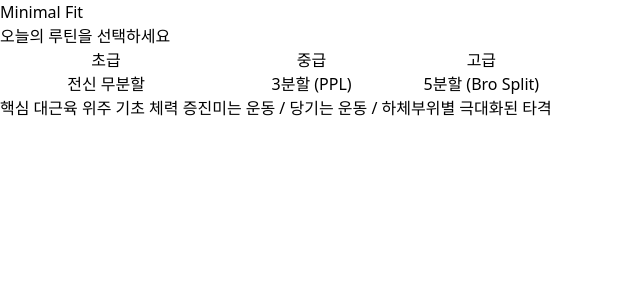
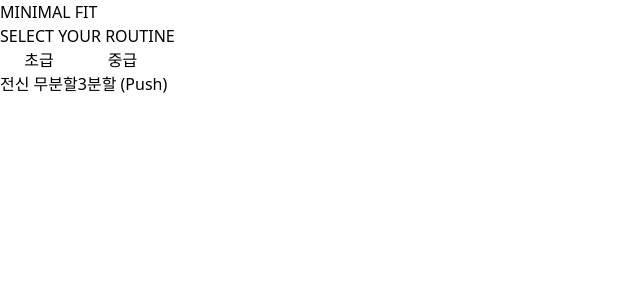
Before and after one commit to jirangi/workout_ads, a Next.js app: page /workout_ads/ in a window 1280 px wide. Shown: the top 300 px of the page, without its empty margins (0-640 px from the left). Built offline with nearby package versions, Linux system fonts and the light colour scheme.

Commit message:
[v1.37] 마스터 PRD 기반 전체 코드 통합 구현
[v1.17의 동기화 예외 처리, v1.34의 중앙 정렬 레이아웃 및 다크 휴식 UI, v1.35의 운동 메타데이터 DB를 모두 통합하여 app/page.tsx 전체 코드를 갱신함]

```diff
--- a/app/page.tsx
+++ b/app/page.tsx
@@ -1,19 +1,19 @@
 "use client";
 import { useState, useEffect, useRef } from "react";
+import { EXERCISE_DATABASE, ExerciseInfo } from "@/data/exercises";
 
-// 루틴 데이터 구조 정의
-interface Exercise {
-  name: string;
-  defaultWeight: number;
-  defaultReps: number;
+interface SetData {
+  id: number;
+  weight: number;
+  reps: number;
+  isEdited: boolean;
 }
 
 interface Routine {
   id: string;
   name: string;
   level: "초급" | "중급" | "고급";
-  description: string;
-  exercises: Exercise[];
+  exercises: ExerciseInfo[];
 }
 
 const ROUTINE_PRESETS: Routine[] = [
@@ -21,78 +21,126 @@
     id: "beginner-full",
     name: "전신 무분할",
     level: "초급",
-    description: "핵심 대근육 위주 기초 체력 증진",
-    exercises: [
-      { name: "스쿼트", defaultWeight: 40, defaultReps: 12 },
-      { name: "벤치프레스", defaultWeight: 40, defaultReps: 12 },
-      { name: "데드리프트", defaultWeight: 60, defaultReps: 8 },
-    ],
+    exercises: [EXERCISE_DATABASE[1], EXERCISE_DATABASE[0], EXERCISE_DATABASE[2]], // 스쿼트, 벤치, 데드
   },
   {
-    id: "intermediate-3day",
-    name: "3분할 (PPL)",
+    id: "intermediate-ppl",
+    name: "3분할 (Push)",
     level: "중급",
-    description: "미는 운동 / 당기는 운동 / 하체",
-    exercises: [
-      { name: "벤치프레스", defaultWeight: 60, defaultReps: 10 },
-      { name: "오버헤드 프레스", defaultWeight: 30, defaultReps: 12 },
-      { name: "딥스", defaultWeight: 0, defaultReps: 15 },
-    ],
-  },
-  {
-    id: "advanced-5day",
-    name: "5분할 (Bro Split)",
-    level: "고급",
-    description: "부위별 극대화된 타격",
-    exercises: [
-      { name: "인클라인 덤벨 프레스", defaultWeight: 25, defaultReps: 12 },
-      { name: "케이블 플라이", defaultWeight: 15, defaultReps: 15 },
-    ],
-  },
+    exercises: [EXERCISE_DATABASE[0], EXERCISE_DATABASE[3]], // 벤치, OHP
+  }
 ];
 
 export default function Home() {
   const [selectedRoutine, setSelectedRoutine] = useState<Routine | null>(null);
-  const [currentExerciseIndex, setCurrentExerciseIndex] = useState(0);
-  const [sets, setSets] = useState<any[]>([]);
+  const [currentExIndex, setCurrentExIndex] = useState(0);
+  const [sets, setSets] = useState<SetData[]>([]);
   const [currentSetIndex, setCurrentSetIndex] = useState(0);
   const [isResting, setIsResting] = useState(false);
   const [timeLeft, setTimeLeft] = useState(60);
+
   const [isTempoOn, setIsTempoOn] = useState(false);
+  const [tempoCount, setTempoCount] = useState(0);
   const speechRef = useRef<SpeechSynthesisUtterance | null>(null);
 
-  // 루틴 선택 시 초기 세트 세팅
+  // 음성 엔진 초기화
+  useEffect(() => {
+    if (typeof window !== "undefined") {
+      const utterance = new SpeechSynthesisUtterance();
+      utterance.lang = "ko-KR";
+      utterance.rate = 1.3;
+      speechRef.current = utterance;
+    }
+  }, []);
+
+  // [F2] 템포 엔진 로직
+  useEffect(() => {
+    let interval: NodeJS.Timeout;
+    if (isTempoOn && !isResting && selectedRoutine) {
+      interval = setInterval(() => {
+        setTempoCount((prev) => {
+          const nextCount = prev + 1;
+          if (speechRef.current) {
+            speechRef.current.text = nextCount.toString();
+            window.speechSynthesis.speak(speechRef.current);
+          }
+          return nextCount;
+        });
+      }, 1000);
+    } else {
+      setTempoCount(0);
+    }
+    return () => clearInterval(interval);
+  }, [isTempoOn, isResting, selectedRoutine]);
+
+  // [F13] 휴식 타이머 로직
+  useEffect(() => {
+    let timer: NodeJS.Timeout;
+    if (isResting && timeLeft > 0) {
+      timer = setInterval(() => setTimeLeft((prev) => prev - 1), 1000);
+    } else if (isResting && timeLeft === 0) {
+      handleSkipRest();
+    }
+    return () => clearInterval(timer);
+  }, [isResting, timeLeft]);
+
   const startRoutine = (routine: Routine) => {
     setSelectedRoutine(routine);
-    const firstEx = routine.exercises[0];
+    setCurrentExIndex(0);
+    setCurrentSetIndex(0);
+    setupExercise(routine.exercises[0]);
+  };
+
+  const setupExercise = (ex: ExerciseInfo) => {
     const initialSets = Array(3).fill(null).map((_, i) => ({
       id: i + 1,
-      weight: firstEx.defaultWeight,
-      reps: firstEx.defaultReps,
+      weight: ex.defaultWeight,
+      reps: ex.defaultReps,
       isEdited: false
     }));
     setSets(initialSets);
   };
 
-  // ... (음성 카운트 및 동기화 로직은 v1.30과 동일하게 유지)
+  // [F1] Zero-Click 동기화 (v1.17 Override 방지 로직 적용)
+  const updateSetValue = (index: number, field: "weight" | "reps", value: number) => {
+    const newSets = [...sets];
+    newSets[index][field] = value;
+    if (index > 0) newSets[index].isEdited = true;
+    if (index === 0) {
+      for (let i = 1; i < newSets.length; i++) {
+        if (!newSets[i].isEdited) newSets[i][field] = value;
+      }
+    }
+    setSets(newSets);
+  };
+
+  const handleSkipRest = () => {
+    setIsResting(false);
+    setTimeLeft(60);
+    if (currentSetIndex < sets.length - 1) {
+      setCurrentSetIndex(prev => prev + 1);
+    } else if (currentExIndex < selectedRoutine!.exercises.length - 1) {
+      const nextIndex = currentExIndex + 1;
+      setCurrentExIndex(nextIndex);
+      setCurrentSetIndex(0);
+      setupExercise(selectedRoutine!.exercises[nextIndex]);
+    } else {
+      alert("전체 루틴 완료! 대단합니다.");
+      setSelectedRoutine(null);
+    }
+  };
 
   // 루틴 선택 화면
   if (!selectedRoutine) {
     return (
-      <div className="flex flex-col items-center justify-center h-full p-8 bg-gray-50">
-        <h1 className="text-4xl font-black text-gray-900 mb-2">Minimal Fit</h1>
-        <p className="text-gray-500 mb-10 font-medium">오늘의 루틴을 선택하세요</p>
-
-        <div className="w-full space-y-4">
+      <div className="flex flex-col items-center justify-center min-h-screen p-8 bg-gray-50">
+        <h1 className="text-5xl font-black text-gray-900 mb-2 tracking-tighter">MINIMAL FIT</h1>
+        <p className="text-gray-400 mb-12 font-bold">SELECT YOUR ROUTINE</p>
+        <div className="w-full max-w-[400px] space-y-4">
           {ROUTINE_PRESETS.map((r) => (
-            <button
-              key={r.id}
-              onClick={() => startRoutine(r)}
-              className="w-full p-6 bg-white border-2 border-gray-100 rounded-3xl text-left shadow-sm active:scale-95 transition-all hover:border-blue-500"
-            >
-              <span className="text-xs font-bold text-blue-600 px-2 py-1 bg-blue-50 rounded-lg">{r.level}</span>
+            <button key={r.id} onClick={() => startRoutine(r)} className="w-full p-6 bg-white border-2 border-gray-100 rounded-[2rem] text-left shadow-sm active:scale-95 transition-all">
+              <span className="text-[10px] font-black text-blue-600 px-2 py-1 bg-blue-50 rounded-md uppercase">{r.level}</span>
               <h3 className="text-xl font-black text-gray-800 mt-2">{r.name}</h3>
-              <p className="text-sm text-gray-400 mt-1">{r.description}</p>
             </button>
           ))}
         </div>
@@ -100,33 +148,56 @@
     );
   }
 
-  // 운동 진행 화면 (v1.30 UI 구조 활용)
-  const currentExercise = selectedRoutine.exercises[currentExerciseIndex];
+  // [F13] 휴식 화면 (Full-screen Dark UI)
+  if (isResting) {
+    return (
+      <div className="flex flex-col items-center justify-center min-h-screen bg-slate-950 text-white p-6 transition-all">
+        <span className="text-2xl font-bold text-slate-700 tracking-[0.4em] mb-8">RESTING</span>
+        <div className="text-[13rem] font-black text-blue-500 leading-none mb-20 drop-shadow-2xl">{timeLeft}</div>
+        <button onClick={handleSkipRest} className="w-full max-w-[320px] py-8 border-2 border-white/10 rounded-full text-3xl font-black active:bg-white active:text-black transition-colors">SKIP</button>
+      </div>
+    );
+  }
+
+  const currentExercise = selectedRoutine.exercises[currentExIndex];
   const currentSet = sets[currentSetIndex];
 
+  // 메인 운동 화면 (Centered UI)
   return (
-    <div className="flex flex-col items-center justify-between w-full h-full px-8 py-14 bg-white relative overflow-hidden">
-      <header className="w-full flex justify-between items-center">
-        <button onClick={() => setSelectedRoutine(null)} className="text-gray-300 text-sm font-bold">← BACK</button>
-        <div className="flex flex-col items-end">
-          <span className="text-blue-600 font-black text-xl tracking-tighter uppercase">{currentExercise.name}</span>
-          <span className="text-gray-400 text-xs font-bold">NEXT: {selectedRoutine.exercises[currentExerciseIndex+1]?.name || 'FINISH'}</span>
+    <div className="flex flex-col items-center justify-center min-h-screen px-8 relative bg-white overflow-hidden">
+      {isTempoOn && (
+        <div className="absolute inset-0 flex items-center justify-center -z-10 opacity-[0.03] pointer-events-none">
+          <span className="text-[35rem] font-black animate-ping">{tempoCount}</span>
         </div>
+      )}
+
+      <header className="absolute top-12 w-full max-w-[480px] px-10 flex justify-between items-center">
+        <button onClick={() => setSelectedRoutine(null)} className="text-gray-300 font-black text-sm tracking-widest">BACK</button>
+        <button onClick={() => setIsTempoOn(!isTempoOn)} className={`px-4 py-2 rounded-xl font-black text-xs transition-all ${isTempoOn ? 'bg-red-500 text-white shadow-lg shadow-red-200' : 'bg-gray-100 text-gray-400'}`}>TEMPO</button>
       </header>
 
-      {/* (v1.30의 메인 입력 및 버튼 로직 배치...) */}
-      <div className="text-center">
-         <div className="text-sm font-black text-blue-500 bg-blue-50 px-4 py-1.5 rounded-full mb-4 inline-block">
-            SET {currentSetIndex + 1} / {sets.length}
-         </div>
-         <div className="flex items-center justify-center space-x-4">
-            <div className="text-8xl font-black">{currentSet.weight}<span className="text-xl text-gray-300">kg</span></div>
-            <div className="text-4xl text-gray-200">×</div>
-            <div className="text-8xl font-black">{currentSet.reps}<span className="text-xl text-gray-300">reps</span></div>
-         </div>
+      <div className="flex flex-col items-center justify-center flex-1 w-full">
+        <div className="text-center mb-12">
+          <span className="text-blue-600 font-black text-3xl uppercase tracking-tighter">{currentExercise.name}</span>
+          <p className="text-gray-300 font-bold text-sm mt-1">{currentExercise.category} • {currentExercise.subCategory}</p>
+        </div>
+
+        <div className="text-xs font-black text-blue-500 bg-blue-50 px-4 py-1.5 rounded-full mb-10">SET {currentSetIndex + 1} / {sets.length}</div>
+
+        <div className="flex items-center justify-center space-x-4 mb-20">
+          <div className="flex flex-col items-center">
+            <input type="number" value={currentSet.weight} onChange={(e) => updateSetValue(currentSetIndex, "weight", Number(e.target.value))} className="w-36 text-9xl font-black text-center border-none p-0 focus:ring-0 bg-transparent" />
+            <span className="text-gray-200 font-black text-sm">KG</span>
+          </div>
+          <div className="text-6xl text-gray-100 font-light pb-8">×</div>
+          <div className="flex flex-col items-center">
+            <input type="number" value={currentSet.reps} onChange={(e) => updateSetValue(currentSetIndex, "reps", Number(e.target.value))} className="w-36 text-9xl font-black text-center border-none p-0 focus:ring-0 bg-transparent" />
+            <span className="text-gray-200 font-black text-sm">REPS</span>
+          </div>
+        </div>
       </div>
 
-      <button onClick={() => setIsResting(true)} className="w-full py-9 bg-gray-900 text-white rounded-[2.5rem] text-4xl font-black">DONE</button>
+      <button onClick={() => setIsResting(true)} className="w-full max-w-[400px] py-10 bg-gray-900 text-white rounded-[2.5rem] text-4xl font-black mb-12 shadow-2xl active:scale-95 transition-all">DONE</button>
     </div>
   );
 }
```
